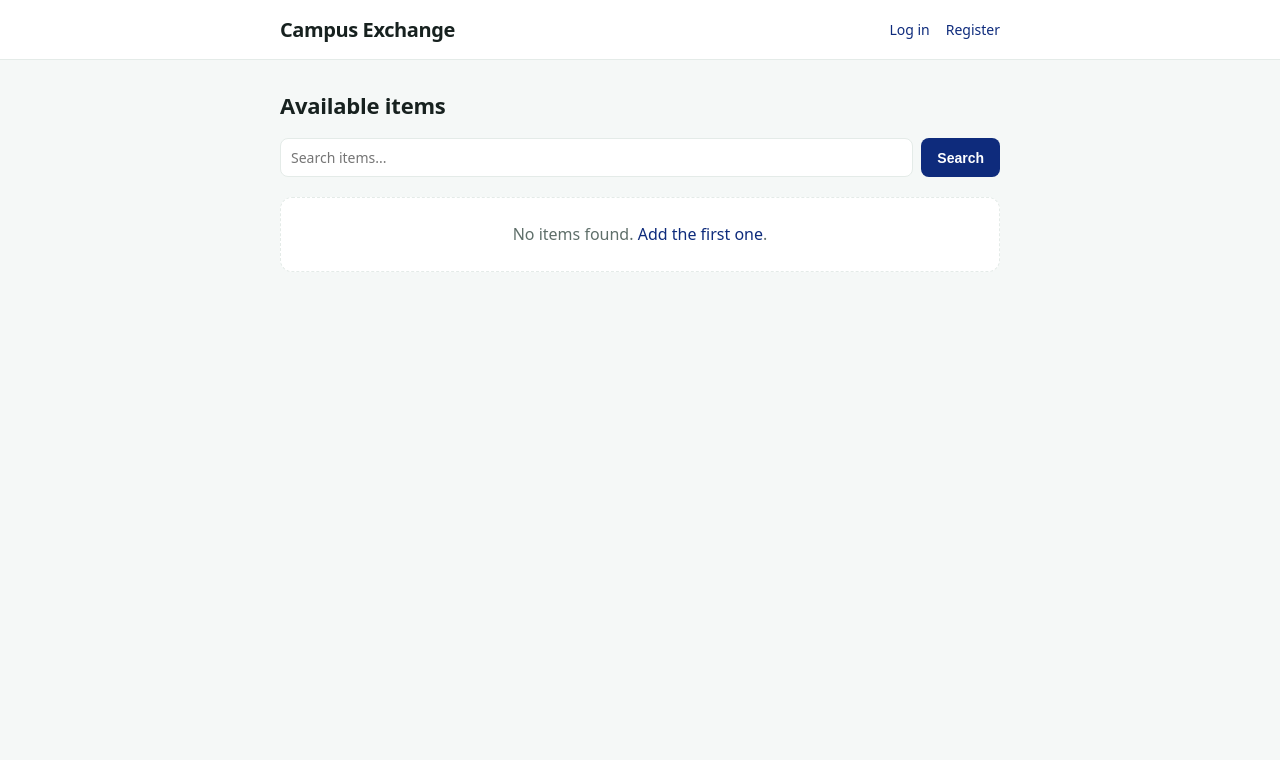
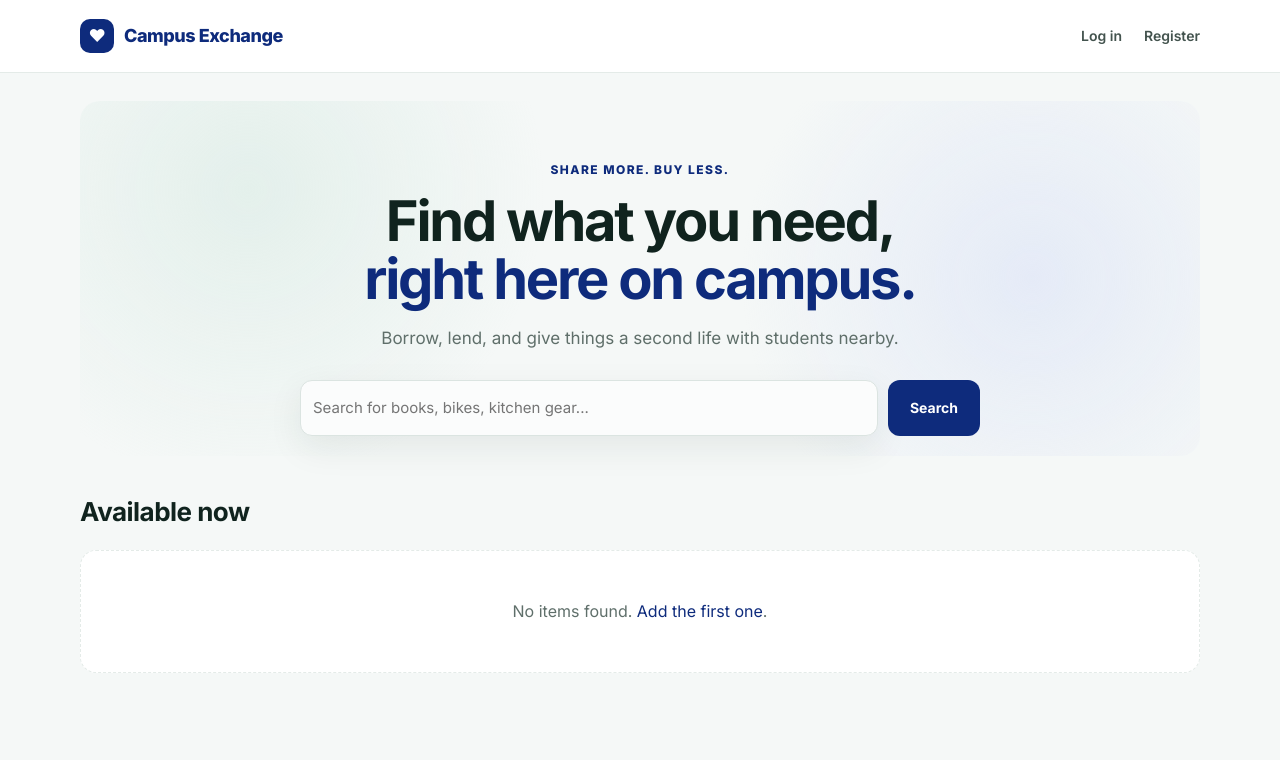
Before and after one commit to MohamedK040/campus-exchange, a Flask app: page / in a window 1280 px wide. Shown: the top 760 px of the page. Run offline with Flask 3, Linux system fonts and the light colour scheme; data that the repository does not hold is empty.

Commit message:
Redesign UI and reorganize code into modules. Reorganize code: split models, config and emails into modules.

```diff
--- a/templates/base.html
+++ b/templates/base.html
@@ -4,83 +4,131 @@
     <meta charset="utf-8">
     <meta name="viewport" content="width=device-width, initial-scale=1">
     <title>Campus Exchange</title>
+    <link rel="preconnect" href="https://fonts.googleapis.com">
+    <link rel="preconnect" href="https://fonts.gstatic.com" crossorigin>
+    <link href="https://fonts.googleapis.com/css2?family=Inter:wght@400;500;600;700;800&display=swap" rel="stylesheet">
     <style>
         :root{
-        --bg:#f5f8f7; --surface:#ffffff; --ink:#17211f; --muted:#5f6f6a;
-        --line:#e4ebe8; --accent:#0e2b7c; --accent-dark:#0b2c61; --accent-soft:#e3f2ef;
+        --bg:#f5f8f7; --surface:#ffffff; --ink:#10231e; --muted:#5f6f6a;
+        --line:#e4ebe8; --accent:#0e2b7c; --accent-dark:#173a99; --accent-soft:#eaf0ff; --gold:#e3a008;
         }
         *{box-sizing:border-box}
         body{margin:0;background:var(--bg);color:var(--ink);
-        font-family:system-ui,-apple-system,"Segoe UI",Roboto,sans-serif;line-height:1.55}
+        font-family:Inter,system-ui,-apple-system,"Segoe UI",Roboto,sans-serif;line-height:1.55;-webkit-font-smoothing:antialiased}
         a{color:var(--accent);text-decoration:none}
         a:hover{text-decoration:underline}
 
-        header.site{background:var(--surface);border-bottom:1px solid var(--line)}
-        .bar{max-width:760px;margin:0 auto;padding:14px 20px;display:flex;align-items:center;
-        justify-content:space-between;gap:16px;flex-wrap:wrap}
-        .brand{font-size:20px;font-weight:800;color:var(--ink);letter-spacing:-.02em}
+        header.site{position:sticky;top:0;z-index:40;background:rgba(255,255,255,.94);
+        backdrop-filter:blur(14px);border-bottom:1px solid var(--line)}
+        .bar{width:min(1120px,calc(100% - 48px));margin:0 auto;min-height:72px;display:flex;
+        align-items:center;justify-content:space-between;gap:16px}
+        .brand{display:inline-flex;align-items:center;gap:10px;font-size:18px;font-weight:800;
+        color:var(--accent);letter-spacing:-.025em}
         .brand:hover{text-decoration:none}
-        nav{display:flex;align-items:center;gap:16px;font-size:14px}
-        nav .who{color:var(--muted)}
+        .logo-mark{display:grid;width:34px;height:34px;place-items:center;border-radius:10px;
+        background:var(--accent);color:#fff;font-size:17px}
+        nav{display:flex;align-items:center;gap:22px;font-size:14px;flex-wrap:wrap}
+        nav a{color:#43534e;font-weight:600}
+        nav a:hover{color:var(--accent);text-decoration:none}
+        nav .nav-add{padding:9px 15px;border-radius:99px;background:var(--accent-soft);color:var(--accent)}
+        nav .who{color:var(--muted);font-weight:500}
 
-        main{max-width:760px;margin:0 auto;padding:28px 20px 60px}
-        h2{font-size:22px;letter-spacing:-.01em;margin:0 0 16px}
-        h3{font-size:16px;margin:24px 0 10px}
+        main{width:min(1120px,calc(100% - 48px));margin:0 auto;padding:28px 0 72px}
+        main>form{max-width:480px}
+        h1{font-size:40px;line-height:1.08;letter-spacing:-.03em;margin:0 0 16px}
+        h2{font-size:26px;letter-spacing:-.02em;margin:0 0 16px}
+        h3{font-size:16px;margin:22px 0 10px}
 
-        button,.btn{display:inline-block;background:var(--accent);color:#fff;border:none;border-radius:8px;
-        padding:9px 16px;font-size:14px;font-weight:600;cursor:pointer}
-        button:hover,.btn:hover{background:var(--accent-dark);text-decoration:none}
-        .btn.small{padding:5px 10px;font-size:13px}
+        button,.btn{display:inline-block;background:var(--accent);color:#fff;border:none;border-radius:10px;
+        padding:11px 18px;font-size:14px;font-weight:700;font-family:inherit;cursor:pointer;
+        transition:background .15s,transform .15s}
+        button:hover,.btn:hover{background:var(--accent-dark);text-decoration:none;transform:translateY(-1px)}
+        .btn.small{padding:6px 12px;font-size:13px;border-radius:8px}
         button.ghost,.btn.ghost{background:transparent;color:var(--accent);border:1px solid var(--line)}
+        button.ghost:hover,.btn.ghost:hover{background:var(--accent-soft)}
 
-        input,textarea{width:100%;padding:9px 10px;border:1px solid var(--line);border-radius:8px;
-        font-size:14px;font-family:inherit;background:var(--surface)}
-        input:focus,textarea:focus{outline:2px solid var(--accent-soft);border-color:var(--accent)}
+        input,textarea,select{width:100%;padding:11px 12px;border:1px solid #dbe4e1;border-radius:9px;
+        font-size:14px;font-family:inherit;background:#fbfcfc}
+        input:focus,textarea:focus,select:focus{outline:none;border-color:var(--accent);
+        box-shadow:0 0 0 3px rgba(14,43,124,.09)}
         label{display:block;font-size:13px;font-weight:600;margin-bottom:14px}
         label .lbl{display:block;margin-bottom:4px;color:var(--muted)}
+        .req{color:#c1443a}
 
-        .search{display:flex;gap:8px;margin-bottom:20px}
-        .search input{flex:1}
+        .search-box{display:flex;gap:10px;width:min(680px,100%);margin:0 auto}
+        .search-box input{flex:1;height:56px;border-radius:12px;font-size:15px;
+        box-shadow:0 12px 34px rgba(20,48,39,.08)}
+        .search-box button{height:56px;border-radius:12px;padding:0 22px}
 
-        .cards{list-style:none;margin:0;padding:0;display:grid;gap:14px;grid-template-columns:repeat(auto-fill,minmax(220px,1fr))}
-        .card{background:var(--surface);border:1px solid var(--line);border-radius:12px;padding:16px 18px;transition:box-shadow .15s,transform .15s}
-        .card:hover{box-shadow:0 4px 14px rgba(0,0,0,.07);transform:translateY(-2px)}
-        .card h3{margin:0 0 4px;font-size:17px}
-        .cat{display:inline-block;background:var(--accent-soft);color:var(--accent);
-        font-size:12px;font-weight:600;padding:2px 8px;border-radius:6px;margin-bottom:6px}
+        .hero{text-align:center;padding:60px 16px 20px;
+        background:radial-gradient(circle at 15% 25%,rgba(202,228,218,.4),transparent 30%),
+        radial-gradient(circle at 85% 50%,rgba(213,222,247,.5),transparent 30%);
+        border-radius:20px;margin-bottom:12px}
+        .hero h1{font-size:clamp(34px,5vw,56px);line-height:1.05;letter-spacing:-.04em;margin:0}
+        .hero h1 span{color:var(--accent)}
+        .eyebrow{margin:0 0 12px;color:var(--accent);font-size:12px;font-weight:800;
+        letter-spacing:.12em;text-transform:uppercase}
+        .hero-copy{margin:16px auto 28px;color:var(--muted);font-size:17px;max-width:520px}
+
+        .section-heading{display:flex;align-items:baseline;justify-content:space-between;margin:36px 0 18px}
+        .section-heading h2{margin:0}
+
+        .cards{list-style:none;margin:0;padding:0;display:grid;gap:22px;
+        grid-template-columns:repeat(auto-fill,minmax(240px,1fr))}
+        .card{background:var(--surface);border:1px solid var(--line);border-radius:12px;padding:18px;
+        transition:box-shadow .18s,transform .18s}
+        .card:hover{box-shadow:0 14px 34px rgba(20,48,39,.09);transform:translateY(-3px)}
+        .card h3{margin:0 0 6px;font-size:17px}
         .card p{margin:6px 0 0;color:var(--muted);font-size:14px}
 
-        .badge{display:inline-block;font-size:12px;font-weight:700;padding:2px 8px;border-radius:6px;text-transform:capitalize}
-        .badge.pending{background:#fdf0dc;color:#a5670f}
-        .badge.accepted{background:#dbf1e4;color:#1f467a}
-        .badge.rejected{background:#f7dedb;color:#b23b30}
-        .badge.returned{background:#e4ebe8;color:#5f6f6a}
+        .item-card{padding:0;overflow:hidden}
+        .card-image{position:relative;display:block;width:100%;height:200px;background:#e9eeec;overflow:hidden}
+        .card-image img{width:100%;height:100%;object-fit:cover;transition:transform .4s ease}
+        .item-card:hover .card-image img{transform:scale(1.04)}
+        .card-body{padding:18px}
+        .card-body h3{margin:0 0 8px;font-size:18px;letter-spacing:-.02em}
+        .card-body h3 a{color:var(--ink)}
+        .card-body p{margin:0 0 14px;color:var(--muted);font-size:13px;line-height:1.55}
+        .listed{margin:0;padding-top:12px;border-top:1px solid var(--line);
+        color:#7c8a86;font-size:12px;font-weight:600}
+
+        .cat,.category{display:inline-block;background:var(--accent-soft);color:var(--accent);
+        font-size:12px;font-weight:700;padding:5px 10px;border-radius:99px;margin-bottom:6px}
+        .card-image .category{position:absolute;left:12px;bottom:12px;margin:0;border:2px solid rgba(255,255,255,.75)}
+        .tone-blue{background:#e1e9ff;color:#284886}
+        .tone-green{background:#e4f2df;color:#446e35}
+
+        .badge{display:inline-block;font-size:12px;font-weight:700;padding:4px 10px;border-radius:99px;text-transform:capitalize}
+        .badge.pending{background:#fff4d6;color:#8a5b00}
+        .badge.accepted{background:#dff5e9;color:#176945}
+        .badge.rejected{background:#ffe7e5;color:#9e3732}
+        .badge.returned{background:#e9edeb;color:#56645f}
+
+        .stars{color:var(--gold);font-weight:700}
 
         .empty{color:var(--muted);background:var(--surface);border:1px dashed var(--line);
-        border-radius:12px;padding:24px;text-align:center}
+        border-radius:16px;padding:48px 24px;text-align:center}
         .muted{color:var(--muted)}
-        .stars{color:#e6a700;font-weight:700}
-        .req-row{display:flex;align-items:center;gap:10px;padding:10px 0;border-bottom:1px solid var(--line)}
+        .req-row{display:flex;align-items:center;gap:10px;padding:12px 0;border-bottom:1px solid var(--line)}
         .req-row:last-child{border-bottom:none}
         .req-row form{display:inline;margin:0}
-        .req{color:#c1443a;font-weight:700}
 
-        @media (max-width: 600px) {
-            .bar { padding: 12px 16px; }
-            nav { gap: 12px; font-size: 13px; }
-            main { padding: 20px 16px 40px; }
-            h2 { font-size: 20px; }
-            .brand { font-size: 18px; }
+        @media (max-width:600px){
+            .bar{width:calc(100% - 32px);min-height:60px;gap:12px}
+            nav{gap:14px;font-size:13px}
+            main{width:calc(100% - 32px);padding:20px 0 48px}
+            .hero{padding:40px 14px 14px}
+            .cards{grid-template-columns:1fr}
         }
     </style>
 </head>
 <body>
     <header class="site">
         <div class="bar">
-        <a class="brand" href="{{ url_for('home') }}">Campus Exchange</a>
+            <a class="brand" href="{{ url_for('home') }}"><span class="logo-mark">&#9829;</span> Campus Exchange</a>
             <nav>
                 {% if current_user.is_authenticated %}
-                <a href="{{ url_for('new_item') }}">+ Add item</a>
+                <a class="nav-add" href="{{ url_for('new_item') }}">+ Add item</a>
                 <a href="{{ url_for('my_items') }}">My items</a>
                 <a href="{{ url_for('notifications') }}">Notifications</a>
                 <a href="{{ url_for('my_loans') }}">My loans</a>
--- a/templates/index.html
+++ b/templates/index.html
@@ -1,23 +1,35 @@
 {% extends "base.html" %}
 {% block content %}
-    <h2>Available items</h2>
+    <section class="hero">
+        <p class="eyebrow">Share more. Buy less.</p>
+        <h1>Find what you need,<br><span>right here on campus.</span></h1>
+        <p class="hero-copy">Borrow, lend, and give things a second life with students nearby.</p>
+        <form class="search-box" method="get" action="{{ url_for('home') }}">
+            <input type="text" name="q" placeholder="Search for books, bikes, kitchen gear..." value="{{ q }}">
+            <button type="submit">Search</button>
+        </form>
+    </section>
 
-    <form class="search" method="get" action="{{ url_for('home') }}">
-        <input type="text" name="q" placeholder="Search items..." value="{{ q }}">
-        <button type="submit">Search</button>
-    </form>
+    <div class="section-heading">
+        <h2>Available now</h2>
+    </div>
 
     {% if items %}
         <ul class="cards">
         {% for item in items %}
-            <li class="card">
-            {% if item.category %}<span class="cat">{{ item.category }}</span>{% endif %}
-            {% if item.is_giveaway %}<span class="cat" style="background:#dbf1e4;color:#1f467a">Giveaway</span>{% endif %}
-            {% if item.image_filename %}
-                <img src="{{ url_for('static', filename='uploads/' + item.image_filename) }}" alt="{{ item.title }}" style="width:100%;height:160px;object-fit:contain;background:#f3f5f4;border-radius:8px">            {% endif %}
-            <h3><a href="{{ url_for('item_detail', item_id=item.id) }}">{{ item.title }}</a></h3>
-            {% if item.description %}<p>{{ item.description }}</p>{% endif %}
-            <p class="muted" style="font-size:13px">Listed {{ item.created_at.strftime("%Y-%m-%d") }}</p>
+            <li class="card item-card">
+                <a class="card-image" href="{{ url_for('item_detail', item_id=item.id) }}">
+                    {% if item.image_filename %}
+                        <img src="{{ url_for('static', filename='uploads/' + item.image_filename) }}" alt="{{ item.title }}">
+                    {% endif %}
+                    {% if item.is_giveaway %}<span class="category tone-green">Giveaway</span>
+                    {% elif item.category %}<span class="category tone-blue">{{ item.category }}</span>{% endif %}
+                </a>
+                <div class="card-body">
+                    <h3><a href="{{ url_for('item_detail', item_id=item.id) }}">{{ item.title }}</a></h3>
+                    {% if item.description %}<p>{{ item.description }}</p>{% endif %}
+                    <p class="listed">Listed {{ item.created_at.strftime("%Y-%m-%d") }}</p>
+                </div>
             </li>
         {% endfor %}
         </ul>
```
Also changed, not shown: 2 other files.
